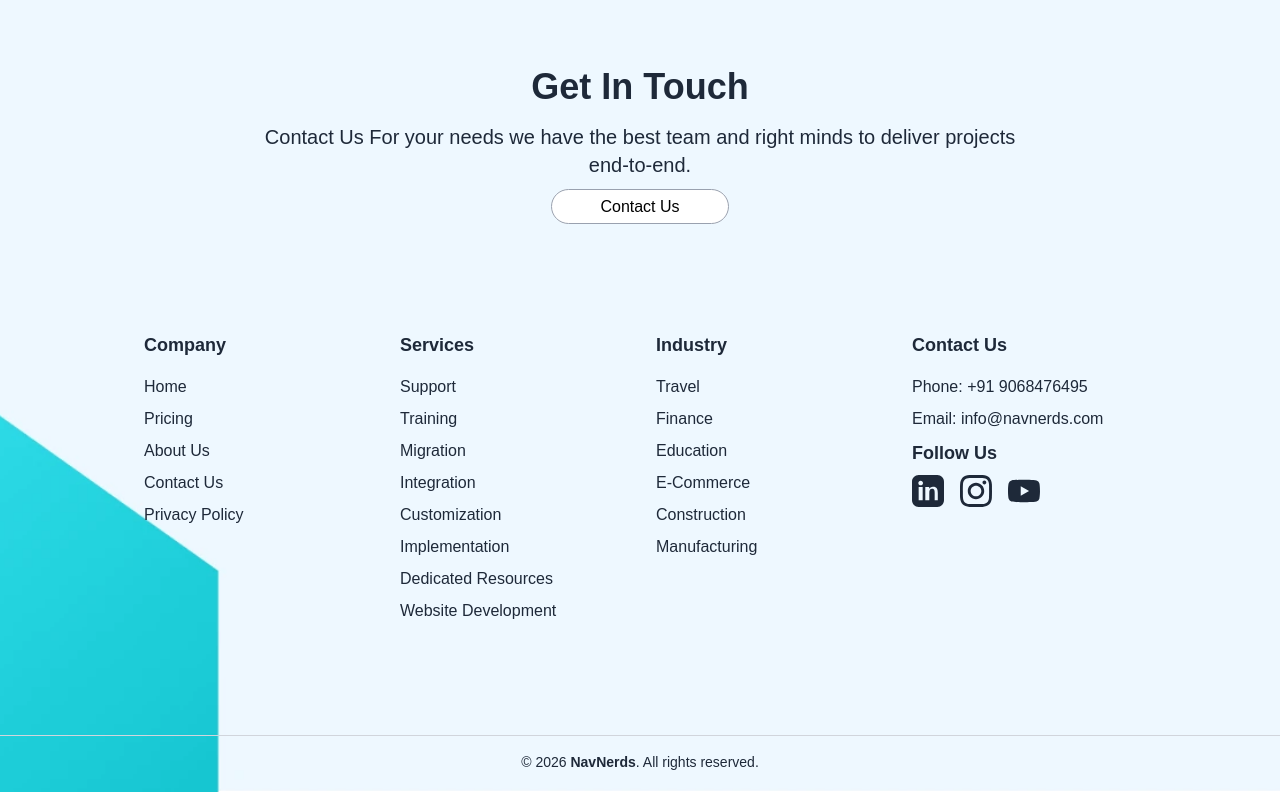
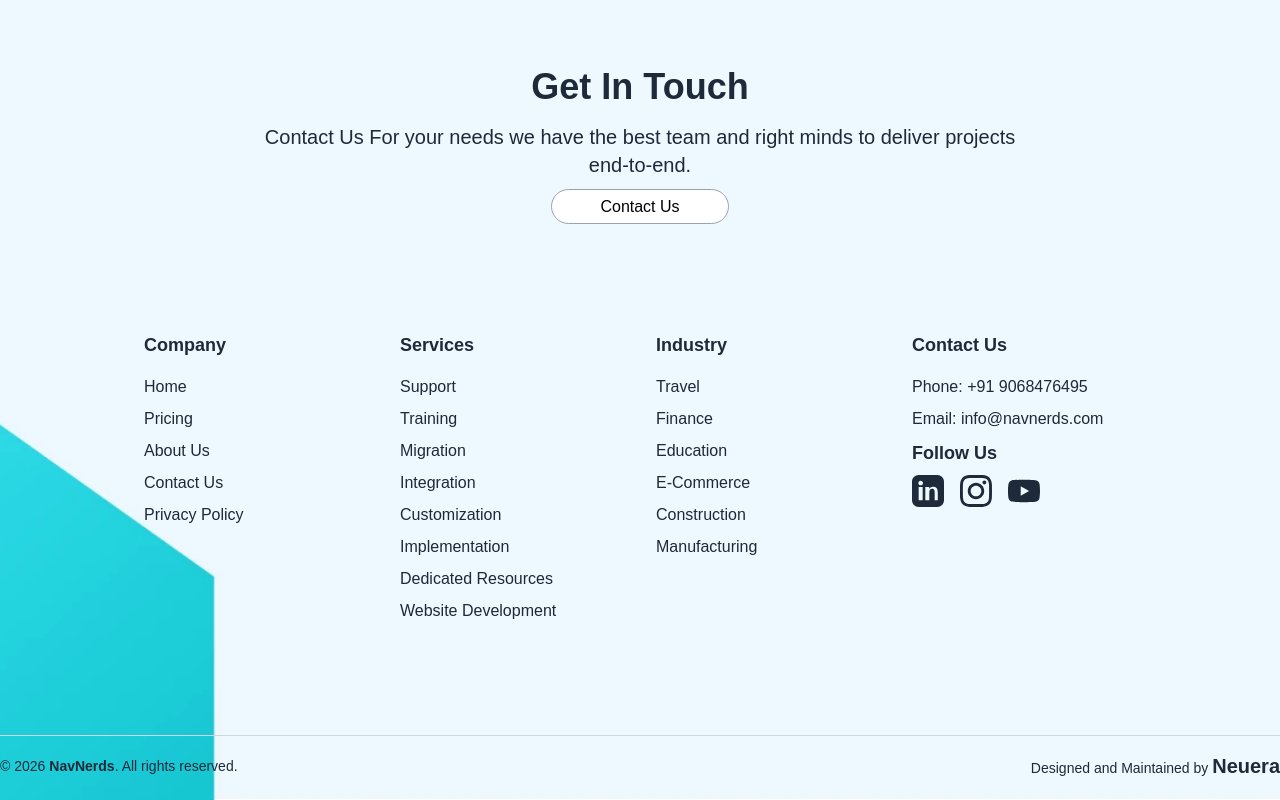
Before and after one commit to Siddhant206/nav-nerds-web-development, a Next.js app: page / in a window 1280 px wide. Shown: the part 3297-4097 px from the top of the page. Built offline with nearby package versions, Linux system fonts and the light colour scheme.

Commit message:
Add neuera link on footer

```diff
--- a/src/component/Footer/index.jsx
+++ b/src/component/Footer/index.jsx
@@ -182,11 +182,12 @@ function Footer() {
       </div>
 
       {/* Copyright - Remain same */}
-      <div className="py-5 text-center text-sm text-gray-800 border-t border-gray-300 pt-4">
+      <div className="py-5 text-center text-sm text-gray-800 border-t border-gray-300 pt-4 max-w-7xl mx-auto flex items-center justify-between">
         <p>
           &copy; {new Date().getFullYear()} <strong>NavNerds</strong>. All
           rights reserved.
         </p>
+       <p>Designed and Maintained by <a href="http://neuera.in" target='_blank' className='font-bold text-lg lg:text-xl'>Neuera</a></p>
       </div>
     </footer>
   );
```
Also changed, not shown: 1 other file (tests, documents, lock files or other folders).
